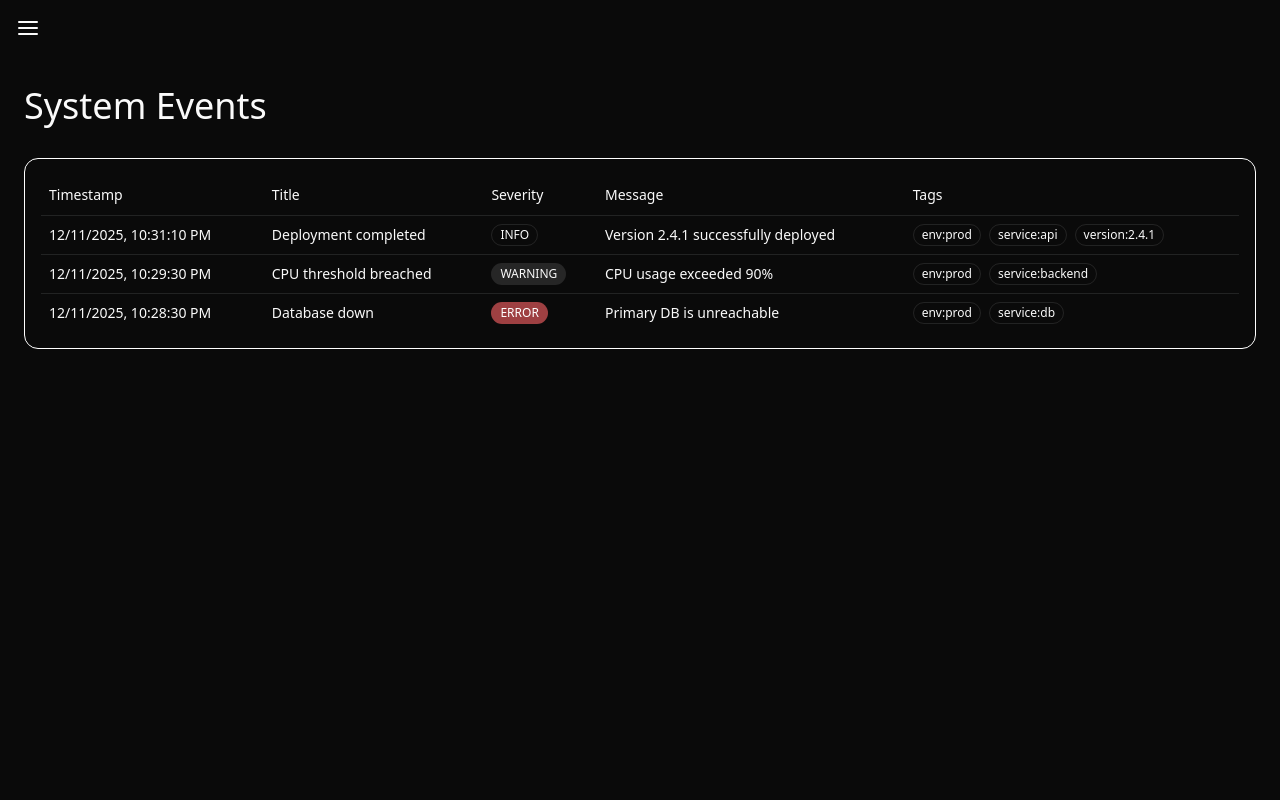
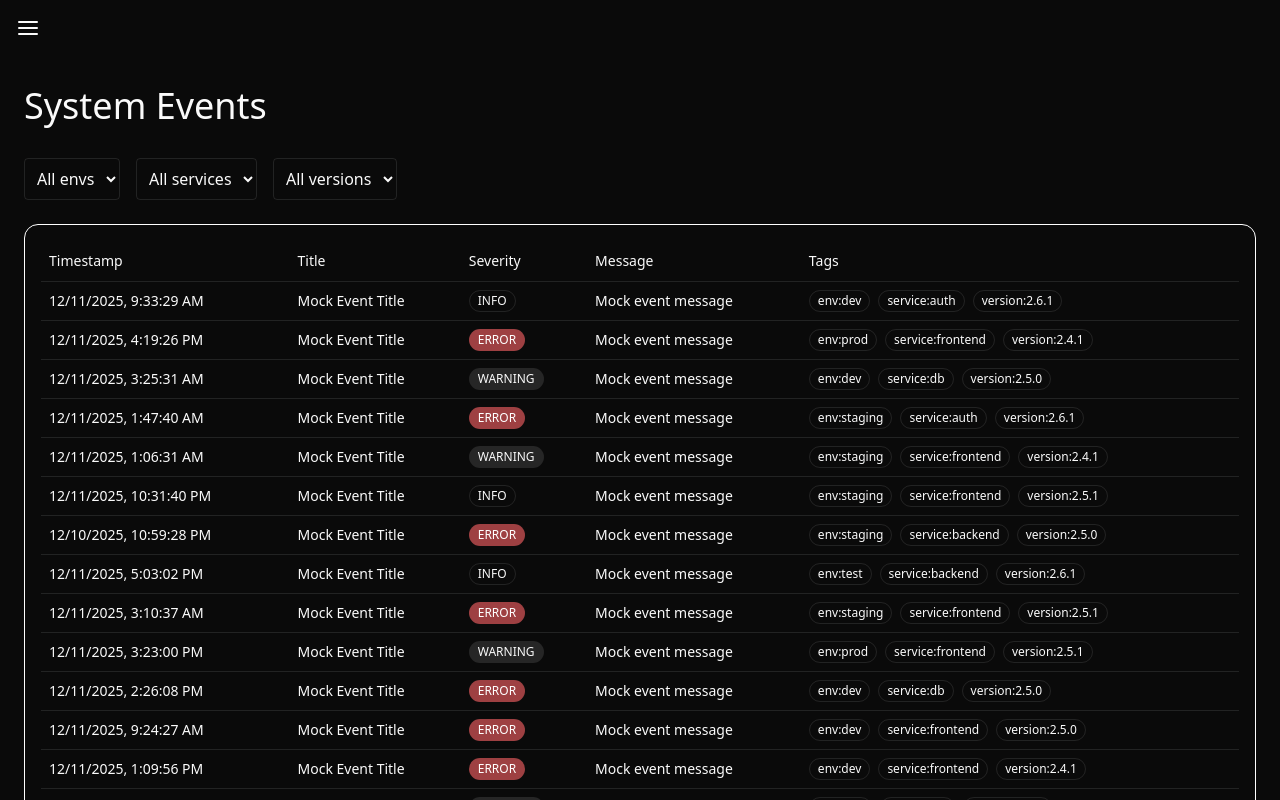
Before and after one commit to yilmaz1998/observability-dashboard, a Next.js app in the folder dashboard/: page /events in a window 1280 px wide. Shown: the top 800 px of the page. Built offline with nearby package versions, Linux system fonts and the light colour scheme.

Commit message:
feat(events): add tag filtering and increase mock event count

```diff
--- a/dashboard/app/components/EventsCard.tsx
+++ b/dashboard/app/components/EventsCard.tsx
@@ -8,7 +8,6 @@ import {
 } from "@/components/ui/table";
 import { Badge } from "@/components/ui/badge";
 import { EventEntry } from "@/app/data/types";
-import { events } from "@/app/data/mock";
 
 const levelSeverity = (severity: string) => {
     switch (severity) {
@@ -23,7 +22,7 @@ const levelSeverity = (severity: string) => {
 };
 
 
-export default function EventsCard() {
+export default function EventsCard( { events }: { events: EventEntry[] } ) {
     return (
         <div className="p-4 rounded-xl border border-white mb-4">
             <Table>
--- a/dashboard/app/data/mock.ts
+++ b/dashboard/app/data/mock.ts
@@ -53,29 +53,17 @@ export const logs: LogEntry[] = Array.from({ length: 50 }).map(() => ({
   },
 }));
 
-export const events: EventEntry[] = [
-  {
-    id: uuidv4(),
-    title: "Deployment completed",
-    message: "Version 2.4.1 successfully deployed",
-    severity: "info",
-    timestamp: now - 1000 * 200,
-    tags: { env: "prod", service: "api", version: "2.4.1" },
+const eventSeverities = ["info", "warning", "error"] as const;
+
+export const events: EventEntry[] = Array.from({ length: 20 }).map(() => ({
+  id: uuidv4(),
+  title: "Mock Event Title",
+  severity: eventSeverities[Math.floor(Math.random() * eventSeverities.length)],
+  message: "Mock event message",
+  timestamp: now - Math.floor(Math.random() * 1000 * 3600 * 24),
+  tags: {
+    env: ["prod", "dev", "staging", "test"][Math.floor(Math.random() * 4)],
+    service: ["api", "backend", "auth", "frontend", "db"][Math.floor(Math.random() * 5)],
+    version: ["2.4.1", "2.5.0", "2.5.1", "2.6.1"][Math.floor(Math.random() * 4)]
   },
-  {
-    id: uuidv4(),
-    title: "CPU threshold breached",
-    message: "CPU usage exceeded 90%",
-    severity: "warning",
-    timestamp: now - 1000 * 300,
-    tags: { env: "prod", service: "backend" },
-  },
-  {
-    id: uuidv4(),
-    title: "Database down",
-    message: "Primary DB is unreachable",
-    severity: "error",
-    timestamp: now - 1000 * 360,
-    tags: { env: "prod", service: "db" },
-  },
-];
+}));
--- a/dashboard/app/events/page.tsx
+++ b/dashboard/app/events/page.tsx
@@ -1,11 +1,75 @@
-import React from 'react'
+"use client";
+
+import { useState } from 'react';
 import EventsCard from '@/app/components/EventsCard'
+import { events } from '@/app/data/mock';
+import { filterByTags } from '@/app/TagsFiltering';
 
 const page = () => {
+  const [filters, setFilters] = useState<Record<string, string>>({});
+
+  const filteredEvents = filterByTags(events, filters);
+
   return (
     <div className='p-6'>
         <h1 className='text-4xl mb-8'>System Events</h1>
-        <EventsCard />
+        <div className='flex gap-4 mb-6'>
+        <select
+          onChange={(e) =>
+            setFilters((prev) => {
+              const next = { ...prev };
+              if (e.target.value) next.env = e.target.value;
+              else delete next.env;
+              return next;
+            })
+          }
+          className='border rounded p-2'
+        >
+          <option value="">All envs</option>
+          <option value="prod">prod</option>
+          <option value="dev">dev</option>
+          <option value="staging">staging</option>
+          <option value="test">test</option>
+        </select>
+
+        <select
+          onChange={(e) =>
+            setFilters((prev) => {
+              const next = { ...prev };
+              if (e.target.value) next.service = e.target.value;
+              else delete next.service;
+              return next;
+            })
+          }
+          className='border rounded p-2'
+        >
+          <option value="">All services</option>
+          <option value="api">api</option>
+          <option value="backend">backend</option>
+          <option value="frontend">frontend</option>
+          <option value="auth">auth</option>
+          <option value="db">db</option>
+        </select>
+
+        <select
+          onChange={(e) =>
+            setFilters((prev) => {
+              const next = { ...prev };
+              if (e.target.value) next.version = e.target.value;
+              else delete next.version;
+              return next;
+            })
+          }
+          className='border rounded p-2'
+        >
+          <option value="">All versions</option>
+          <option value="2.4.1">2.4.1</option>
+          <option value="2.5.0">2.5.0</option>
+          <option value="2.5.1">2.5.1</option>
+          <option value="2.6.1">2.6.1</option>
+        </select>
+        </div>
+        <EventsCard events={filteredEvents}/>
     </div>
   )
 }
```
